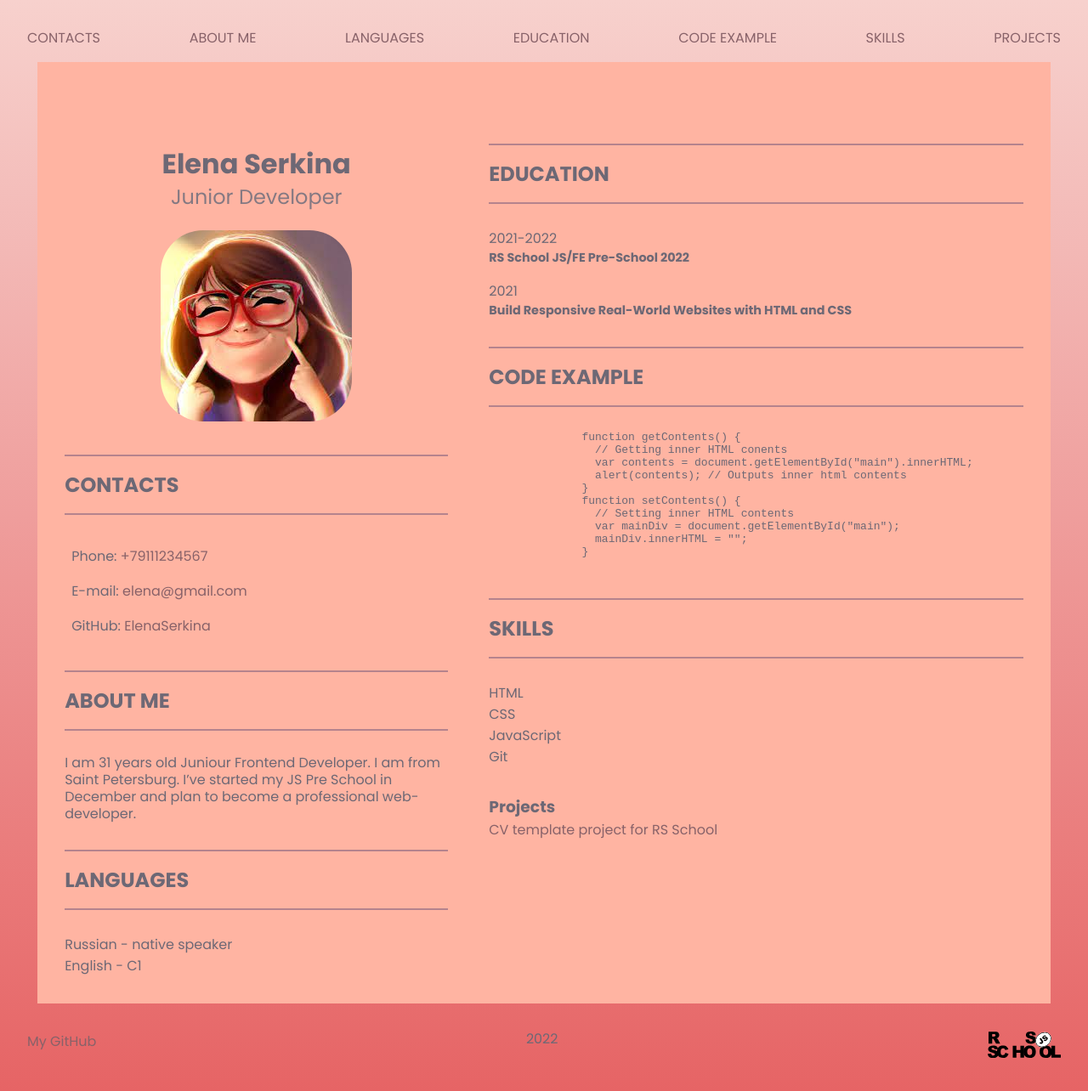
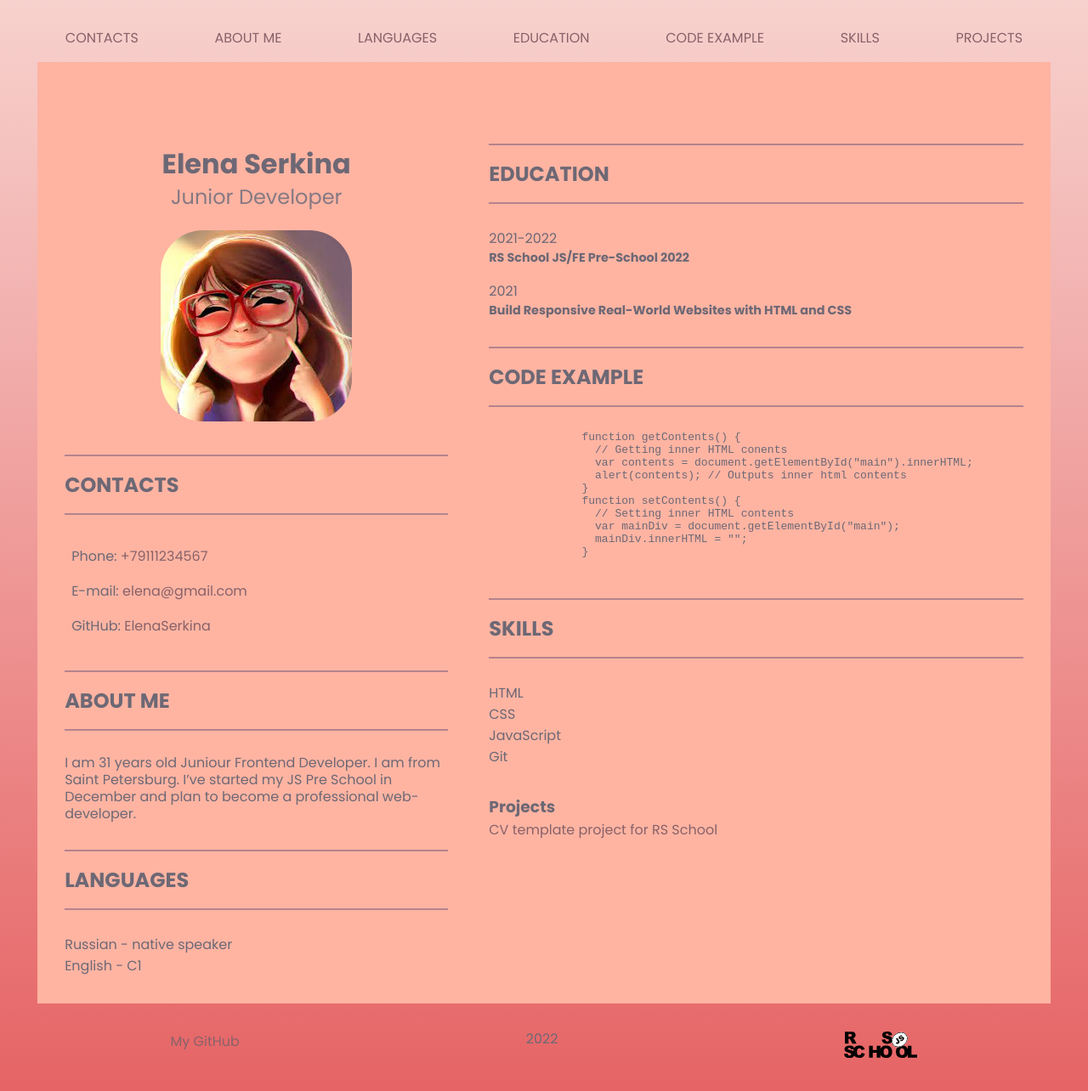
Before and after one commit to ElenaSerkina/rsschool-cv, a plain HTML site: page index.html in a window 1280 px wide. Shown: the whole page at 85% size. Drawn offline with Linux system fonts and the light colour scheme.

Commit message:
fix: update nav and footer positioning

```diff
--- a/style.css
+++ b/style.css
@@ -53,7 +53,7 @@ div {
 }
 .nav {
   display: flex;
-  justify-content: space-between;
+  justify-content: space-around;
   margin-bottom: 1rem;
 }
 .menu li {
@@ -94,7 +94,7 @@ div {
 }
 .footer {
   display: flex;
-  justify-content: space-between;
+  justify-content: space-around;
 }
 .rss-logo {
   width: 86px;
```
